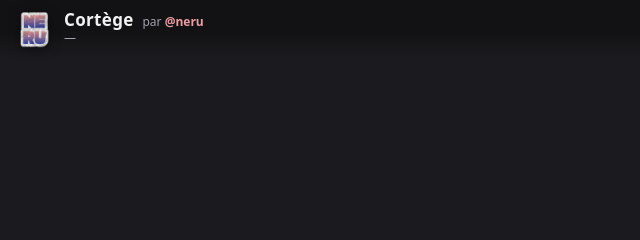
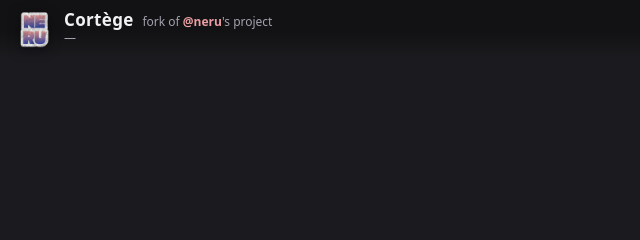
Before and after one commit to n-e-r-u/cortege, a website: page public/index.html in a window 1280 px wide. Shown: the top 240 px of the page, 0-640 px from the left. Drawn offline with Linux system fonts and the light colour scheme; no server answers.

Commit message:
US fork: header attribution

```diff
--- a/public/index.html
+++ b/public/index.html
@@ -43,7 +43,7 @@
     <img class="logo-img" src="/brand/logo.png" alt="" width="38" height="38">
     <span class="logo" aria-hidden="true" hidden></span>
     <div class="brand-txt">
-      <div class="name">Cortège <span class="by">par <b class="handle">@neru</b></span></div>
+      <div class="name">Cortège <span class="by">fork of <b class="handle">@neru</b>'s project</span></div>
       <div class="event" id="eventName">—</div>
     </div>
   </a>
```
